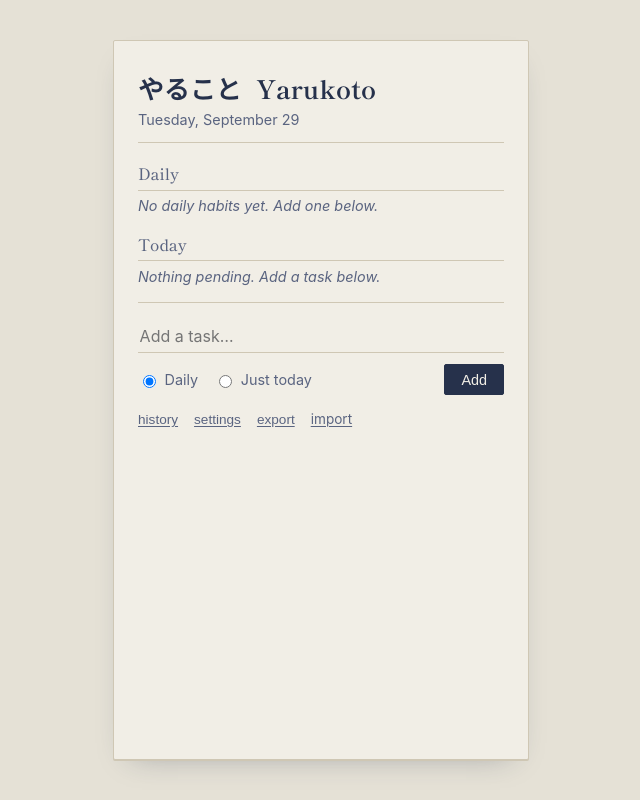
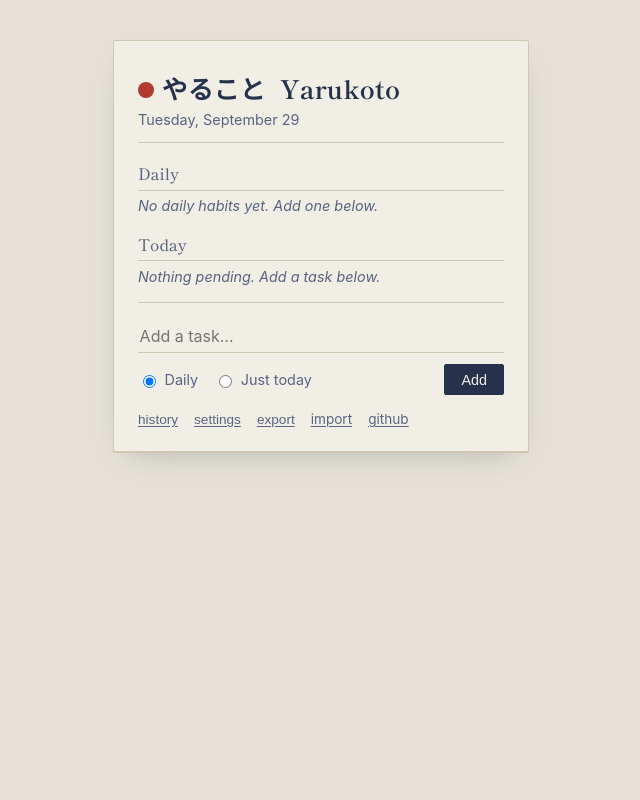
Before and after one commit to ClemPera/yarukoto, a website: page index.html in a window 1280 px wide. Shown: the whole page, without its empty margins (319-959 px from the left). Drawn offline with Linux system fonts and the light colour scheme.

Commit message:
fix: page no longer stretches to fill the viewport; add logo mark + github link
body defaulted to align-items: stretch, so .page (the only flex
item) stretched to fill the full min-height: 100vh regardless of
how much content it actually had - a large empty area below the
footer on any page shorter than the viewport. align-items:
flex-start lets it size to its content and grow only as needed.

The favicon's red circle now also appears inline before the title
in the header, via a .logo-mark span using the same --seal token
(so it still matches in dark mode) rather than duplicating the
SVG.

Added a github link to the footer, alongside history/settings/
export/import.

Tests: logo mark is present, decorative (aria-hidden, no text),
and positioned first in the h1; the github link's href/target/rel
are correct; a guard on the body rule itself, since jsdom has no
layout engine and can't assert the rendered gap is gone.

```diff
--- a/index.html
+++ b/index.html
@@ -12,7 +12,7 @@
 <body>
   <main class="page">
     <header class="page-header">
-      <h1 class="title"><span class="jp">やること</span> Yarukoto</h1>
+      <h1 class="title"><span class="logo-mark" aria-hidden="true"></span><span class="jp">やること</span> Yarukoto</h1>
       <p class="date" id="today-date"></p>
     </header>
 
@@ -53,6 +53,7 @@
         import
         <input type="file" id="import-input" accept="application/json" hidden>
       </label>
+      <a class="link-button" href="https://github.com/ClemPera/yarukoto" target="_blank" rel="noopener noreferrer">github</a>
     </footer>
 
     <section class="settings-panel" id="settings-panel" hidden>
--- a/styles.css
+++ b/styles.css
@@ -35,6 +35,7 @@ body {
   min-height: 100vh;
   display: flex;
   justify-content: center;
+  align-items: flex-start;
   background: var(--page-bg);
   color: var(--ink);
   font-family: -apple-system, "Segoe UI", Roboto, sans-serif;
@@ -63,6 +64,16 @@ body {
   font-size: 1.6rem;
   margin: 0;
   letter-spacing: 0.01em;
+}
+
+.logo-mark {
+  display: inline-block;
+  width: 0.62em;
+  height: 0.62em;
+  border-radius: 50%;
+  background: var(--seal);
+  margin-right: 0.5rem;
+  vertical-align: 0.05em;
 }
 
 .jp { margin-right: 0.5rem; }
```
Also changed, not shown: tests/header-footer.test.js (added, +51 -0 lines).
